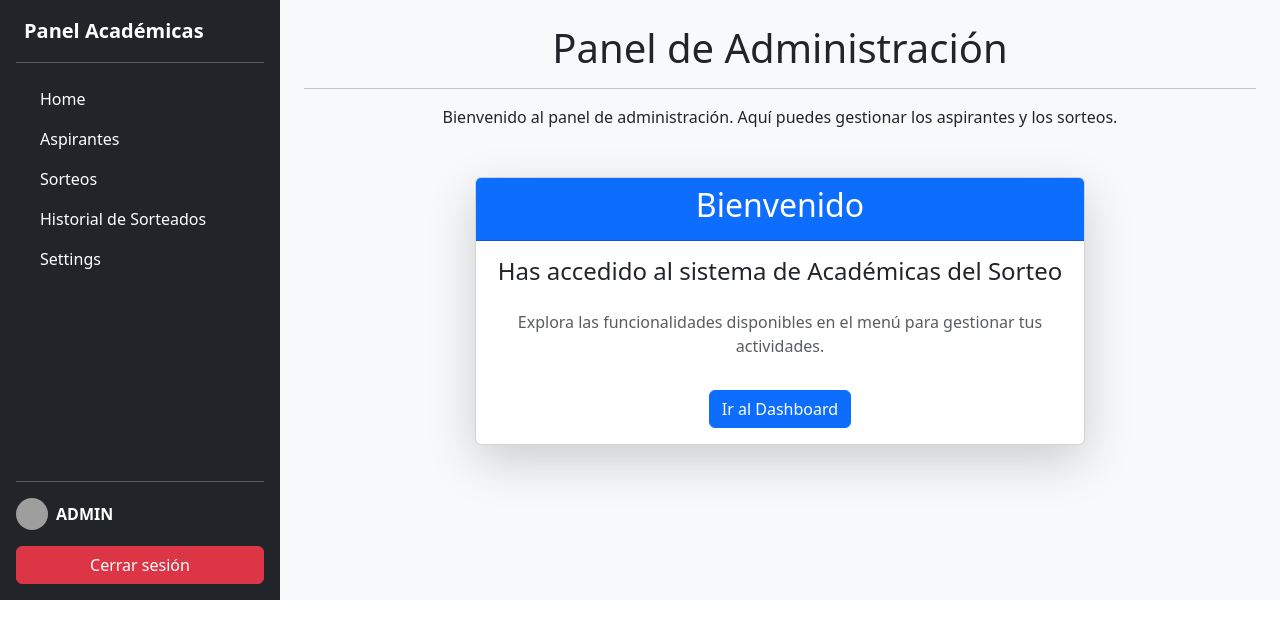
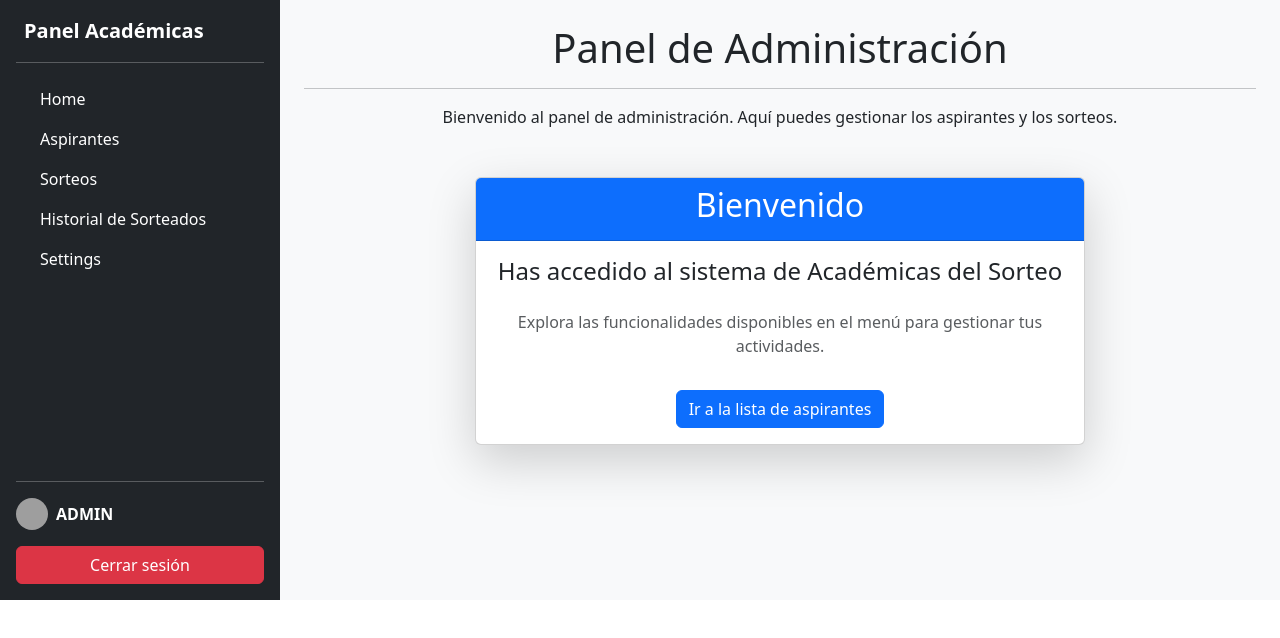
Before and after one commit to Ulises-Gordillo-1999/Sorteo, a React (Create React App) app in the folder frontend/: page /admin in a window 1280 px wide. Shown: the top 638 px of the page. Built offline with nearby package versions, Linux system fonts and the light colour scheme; sample sign-in values are in the browser's storage; grey boxes are pictures that could not be loaded.

Commit message:
correcion en la respuesta de la ejecucion del sorteo desde el front

```diff
--- a/frontend/src/pages/Home.js
+++ b/frontend/src/pages/Home.js
@@ -1,4 +1,5 @@
 import React from "react";
+import { Link } from "react-router-dom";
 
 const Home = () => {
   return (
@@ -14,9 +15,17 @@ const Home = () => {
                 Has accedido al sistema de Académicas del Sorteo
               </h4>
               <p className="text-muted">
-                                Explora las funcionalidades disponibles en el menú para gestionar tus actividades.
+                Explora las funcionalidades disponibles en el menú para
+                gestionar tus actividades.
               </p>
-                            <button className="btn btn-primary mt-3">Ir al Dashboard</button>
+              <button className="btn btn-primary mt-3">
+                <Link
+                  to="/admin/aspirantes"
+                  className="text-white text-decoration-none"
+                >
+                  Ir a la lista de aspirantes
+                </Link>
+              </button>
             </div>
           </div>
         </div>
--- a/frontend/src/pages/Sorteo.js
+++ b/frontend/src/pages/Sorteo.js
@@ -1,4 +1,4 @@
-import React, { useState } from "react";
+import React, { useState, useEffect } from "react";
 import api from "../utils/axiosConfig";
 import ExportarExcel from "../components/ExportarExcel";
 
@@ -6,6 +6,15 @@ function Sorteo() {
   const [cantidad, setCantidad] = useState(35);
   const [suplentes, setSuplentes] = useState(10);
   const [seleccionados, setSeleccionados] = useState([]);
+  const [showSuccess, setShowSuccess] = useState(false);
+
+  useEffect(() => {
+  if (seleccionados.length > 0) {
+    setShowSuccess(true);
+    const timer = setTimeout(() => setShowSuccess(false), 10000);
+    return () => clearTimeout(timer);
+  }
+}, [seleccionados]);
 
   const realizarSorteo = async () => {
     try {
@@ -64,18 +73,9 @@ function Sorteo() {
         <button className="btn btn-success" onClick={realizarSorteo}>
           Ejecutar Sorteo
         </button>
-
-        {seleccionados.length > 0 && (
-          <div className="mt-4">
-            <h4>Seleccionados:</h4>
-            <ExportarExcel datos={seleccionados} />
-            <ul className="list-group">
-              {seleccionados.map((asp) => (
-                <li key={asp.id} className="list-group-item">
-                  {asp.nombre} - {asp.dni}
-                </li>
-              ))}
-            </ul>
+        {showSuccess && (
+          <div className="alert alert-success mt-4" role="alert">
+            Sorteo realizado exitosamente.
           </div>
         )}
       </div>
```
Lines whose indentation alone changed are shown as unchanged.
